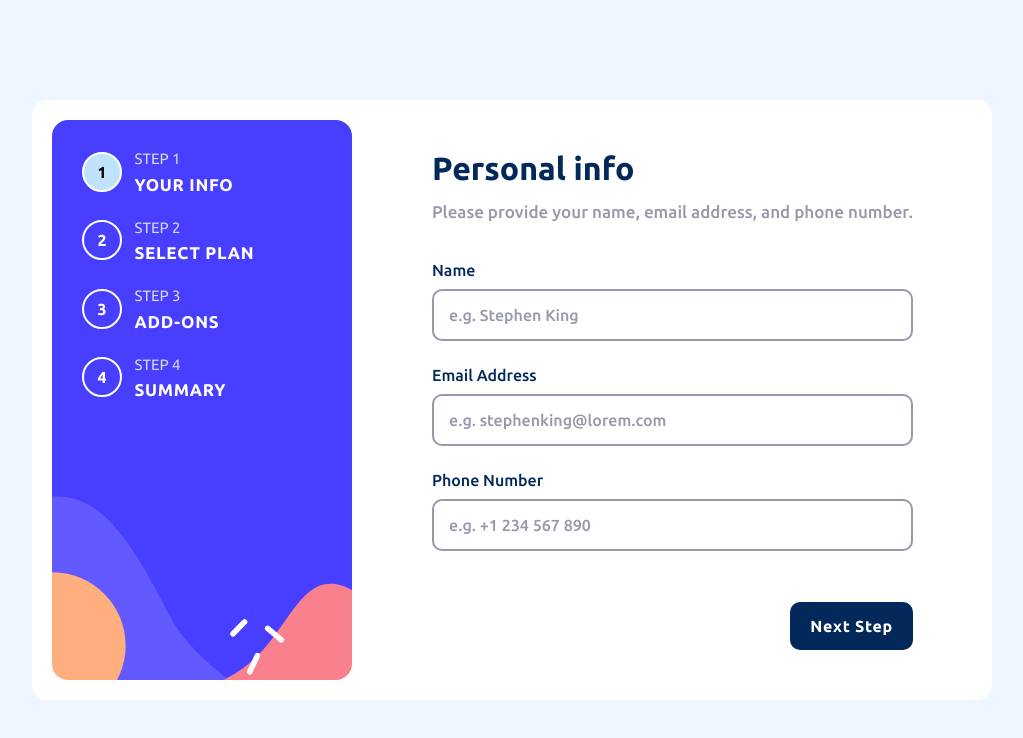
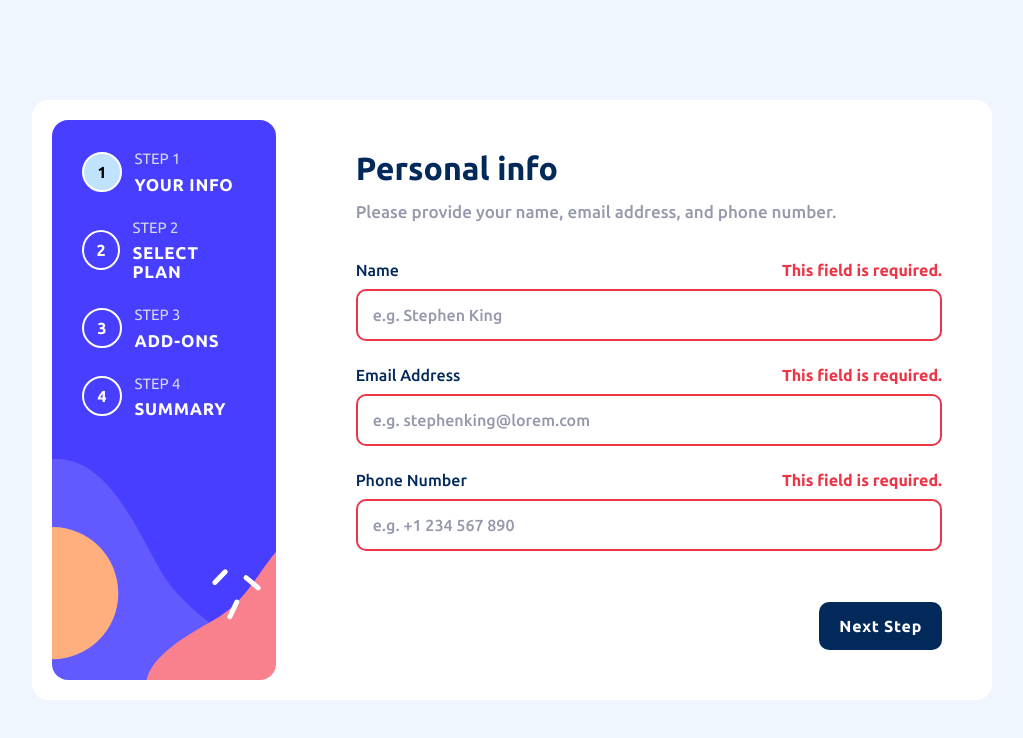
Before and after one commit to arthur-lage/multistep-form, a plain HTML site: page index.html in a window 1280 px wide. Both pictures are taken after a click on the button "Next Step". Shown: the whole page, without its empty margins (128-1151 px from the left). Drawn offline with Linux system fonts and the light colour scheme.

Commit message:
show errors when user makes mistakes on form

```diff
--- a/index.html
+++ b/index.html
@@ -63,7 +63,10 @@
 
           <form class="card__form">
             <div class="input__field">
-              <label class="input__label" for="name">Name</label>
+              <label class="input__label" for="name">
+                <span>Name</span>
+                <span class="input__error"></span>
+              </label>
 
               <input
                 type="text"
@@ -75,7 +78,11 @@
             </div>
 
             <div class="input__field">
-              <label class="input__label" for="email">Email Address</label>
+              <label class="input__label" for="email">
+                <span>Email Address</span>
+
+                <span class="input__error"></span>
+              </label>
 
               <input
                 type="email"
@@ -87,7 +94,11 @@
             </div>
 
             <div class="input__field">
-              <label class="input__label" for="phone">Phone Number</label>
+              <label class="input__label" for="phone">
+                <span>Phone Number</span>
+
+                <span class="input__error"></span>
+              </label>
 
               <input
                 type="tel"
--- a/main.js
+++ b/main.js
@@ -29,7 +29,7 @@ function clearStepsActiveClass() {
 
 function clearActiveStep() {
   if (currentStep != 1) {
-    document.querySelector(`[data-step='1']`).classList.remove("first");
+    document.querySelector(`.card__content`).classList.remove("first");
   }
 
   document.querySelectorAll(".card__content-wrapper").forEach((el) => {
@@ -47,7 +47,7 @@ function updateActiveStep() {
   clearActiveStep();
 
   if (currentStep === 1) {
-    document.querySelector(`[data-step='1']`).classList.add("first");
+    document.querySelector(`.card__content`).classList.add("first");
   }
 
   document
@@ -58,6 +58,10 @@ function updateActiveStep() {
 function decreaseCurrentStep() {
   if (currentStep - 1 <= 0) {
     return;
+  }
+
+  if (currentStep - 1 == 1) {
+    document.querySelector(`.card__content`).classList.add("first");
   }
 
   currentStep--;
@@ -102,10 +106,16 @@ function clearInputErrors() {
 }
 
 function showErrors(errors) {
+  const errorsTextEl = document.querySelectorAll(".input__error");
+
   errors.forEach((error) => {
     const errorEl = document.querySelector(`#${error.id}`);
-    error.classList.add("error");
+    errorEl.classList.add("error");
   });
+
+  for (let i = 0; i < errors.length; i++) {
+    errorsTextEl[i].innerHTML = errors[i].error;
+  }
 }
 
 nextStep.addEventListener("click", () => {
@@ -120,17 +130,20 @@ nextStep.addEventListener("click", () => {
 
     if (nameInput.value.trim().length == 0) {
       document.querySelector("#name").classList.add("error");
-      errors.push({ id: "name", error: "Invalid name." });
+      errors.push({ id: "name", error: "This field is required." });
     }
 
-    if (!validateEmail(emailInput.value)) {
+    if (emailInput.value.trim().length == 0) {
+      document.querySelector("#email").classList.add("error");
+      errors.push({ id: "email", error: "This field is required." });
+    } else if (!validateEmail(emailInput.value)) {
       document.querySelector("#email").classList.add("error");
       errors.push({ id: "email", error: "Invalid email." });
     }
 
     if (phoneInput.value.trim().length == 0) {
       document.querySelector("#phone").classList.add("error");
-      errors.push({ id: "phone", error: "Invalid phone number." });
+      errors.push({ id: "phone", error: "This field is required." });
     }
 
     if (errors.length > 0) {
@@ -149,5 +162,9 @@ nextStep.addEventListener("click", () => {
 });
 
 confirmButton.addEventListener("click", () => {
-  alert("end");
+  const stepsArray = document.querySelectorAll(".card__content-wrapper")
+
+  if(currentStep == stepsArray.length) {
+    alert("auauau")
+  }
 });
--- a/styles.css
+++ b/styles.css
@@ -101,6 +101,7 @@ body {
 .card__content {
   padding: 3rem;
   margin-left: 5rem;
+  width: 100%;
   display: flex;
   flex-direction: column;
 }
@@ -145,10 +146,33 @@ body {
   gap: 1rem;
 }
 
+.input__error {
+  opacity: 0;
+  transition: 0.15s ease;
+  color: var(--strawberry-red);
+  font-size: 1.6rem;
+  font-weight: 700;
+  position: absolute;
+  visibility: hidden;
+}
+
+.input__field:has(.input__box.error) .input__error {
+  position: static;
+  opacity: 1;
+  visibility: visible;
+}
+
+.input__box.error {
+  border-color: var(--strawberry-red);
+}
+
 .input__label {
   font-size: 1.6rem;
   color: var(--marine-blue);
   font-weight: 500;
+  display: flex;
+  align-items: center;
+  justify-content: space-between;
 }
 
 .input__box {
@@ -180,7 +204,11 @@ body {
 
 .go__back {
   color: var(--cool-gray);
+  background: transparent;
+  cursor: pointer;
+  font-weight: 500;
   font-size: 1.8rem;
+  border: 0;
   transition: 0.15s ease;
 }
 
@@ -197,7 +225,7 @@ body {
   cursor: pointer;
   border: 0;
   padding: 1.5rem 2rem;
-  letter-spacing: .07rem;
+  letter-spacing: 0.07rem;
   border-radius: 1rem;
 }
 
@@ -205,19 +233,19 @@ body {
   filter: brightness(1.2);
 }
 
-.form__actions:not(.first) {
+.card__content.first .form__actions {
   justify-content: flex-end;
 }
 
-.form__actions:not(.first) .go__back {
+.card__content.first .form__actions .go__back {
   display: none;
 }
 
-.form__actions:not(.last) .confirm {
+.card__content:not(.last) .confirm {
   display: none;
 }
 
-.form__actions.last .next__step {
+.card__content.last .next__step {
   display: none;
 }
 
```
